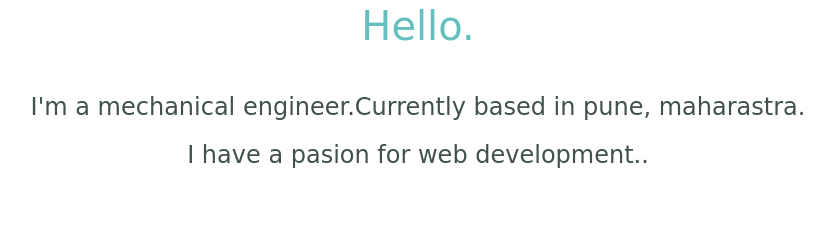
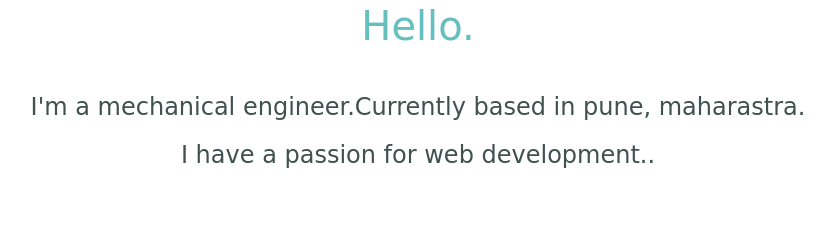
Before and after one commit to vishwajeet0604/vs, a plain HTML site: page my_website/myResume.html in a window 1280 px wide. Shown: the part 1191-1420 px from the top of the page, without its empty margins (222-1056 px from the left). Drawn offline with Linux system fonts and the light colour scheme; a web font is replaced by a local one.

Commit message:
Update myResume.html

```diff
--- a/my_website/myResume.html
+++ b/my_website/myResume.html
@@ -21,7 +21,7 @@
   <div class="profile">
     <img class="vish" src="vishwajeet.png.jpg"alt="vishwajeet profile picture" >
     <h2>Hello.</h2>
-    <p>I'm a mechanical engineer.Currently based in pune, maharastra.<br>I have a pasion for web development..</p>
+    <p>I'm a mechanical engineer.Currently based in pune, maharastra.<br>I have a passion for web development..</p>
   </div>
   <hr>
   <div class="skills">
```
